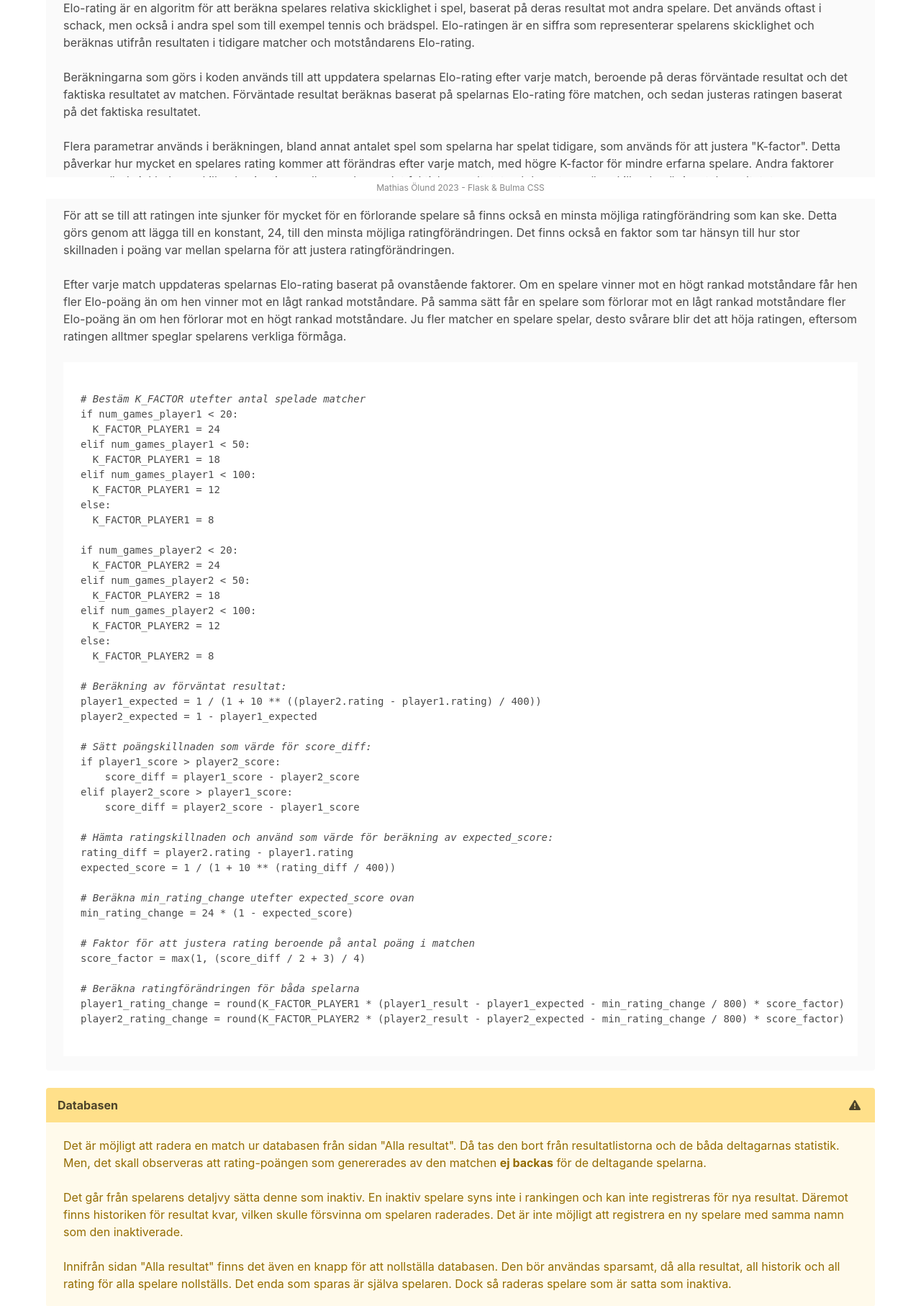
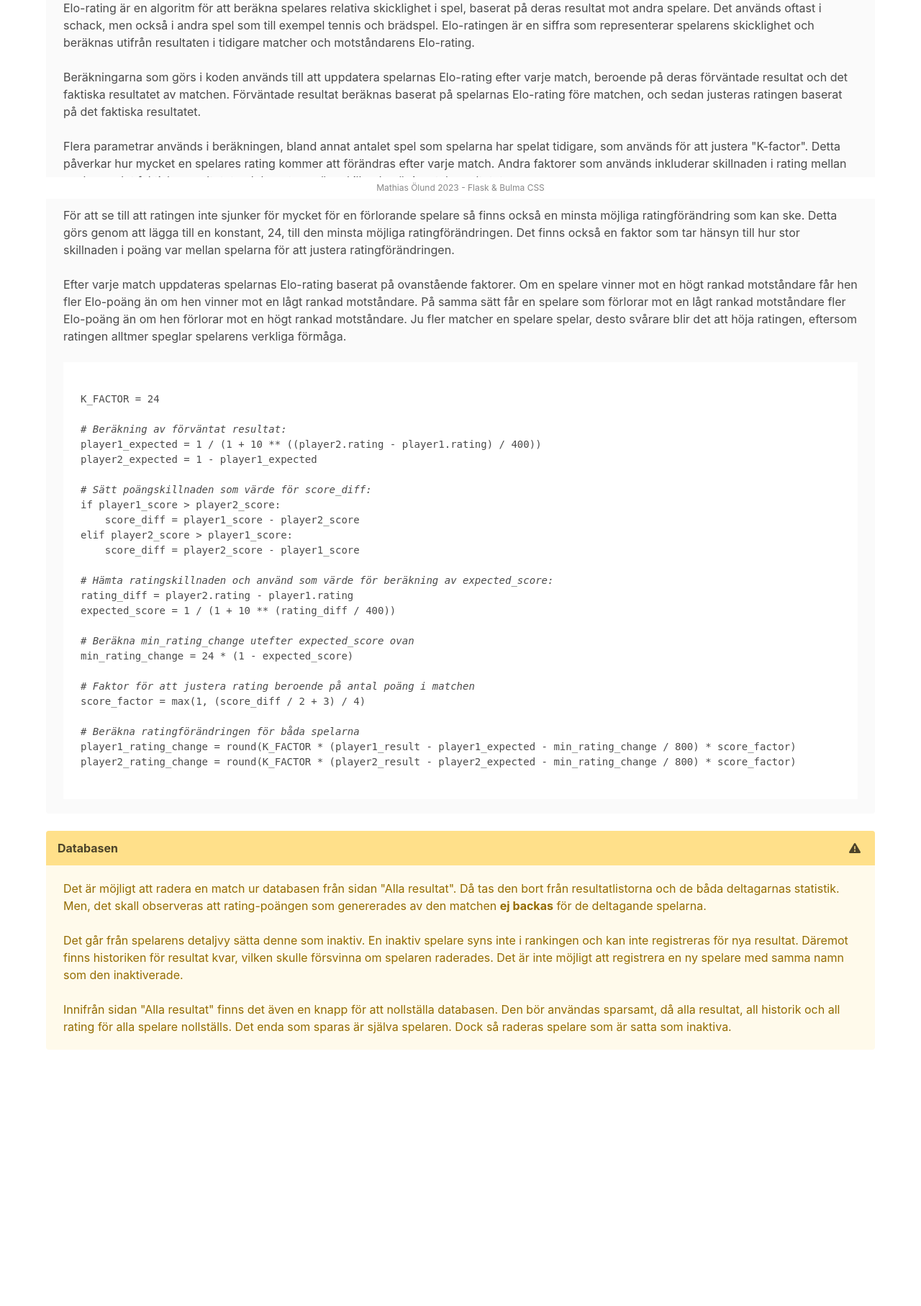
Before and after one commit to Ubiquitous-X/elo-rating, a Flask app: page /info in a window 1280 px wide. Shown: the part 524-2338 px from the top of the page at 72% size. After the commit the page ends 1982 px from the top, so only its background shows below. Run offline with Flask 3, Linux system fonts and the light colour scheme.

Commit message:
updated info

```diff
--- a/templates/info.html
+++ b/templates/info.html
@@ -23,28 +23,11 @@
       <div class="message-body">
         <p>Elo-rating är en algoritm för att beräkna spelares relativa skicklighet i spel, baserat på deras resultat mot andra spelare. Det används oftast i schack, men också i andra spel som till exempel tennis och brädspel. Elo-ratingen är en siffra som representerar spelarens skicklighet och beräknas utifrån resultaten i tidigare matcher och motståndarens Elo-rating.</p><br>
         <p>Beräkningarna som görs i koden används till att uppdatera spelarnas Elo-rating efter varje match, beroende på deras förväntade resultat och det faktiska resultatet av matchen. Förväntade resultat beräknas baserat på spelarnas Elo-rating före matchen, och sedan justeras ratingen baserat på det faktiska resultatet.</p><br>
-        <p>Flera parametrar används i beräkningen, bland annat antalet spel som spelarna har spelat tidigare, som används för att justera "K-factor". Detta påverkar hur mycket en spelares rating kommer att förändras efter varje match, med högre K-factor för mindre erfarna spelare. Andra faktorer som används inkluderar skillnaden i rating mellan spelarna, det faktiska resultatet och hur stor poängskillnaden är i matchresultatet.</p><br>
+        <p>Flera parametrar används i beräkningen, bland annat antalet spel som spelarna har spelat tidigare, som används för att justera "K-factor". Detta påverkar hur mycket en spelares rating kommer att förändras efter varje match. Andra faktorer som används inkluderar skillnaden i rating mellan spelarna, det faktiska resultatet och hur stor poängskillnaden är i matchresultatet.</p><br>
         <p>För att se till att ratingen inte sjunker för mycket för en förlorande spelare så finns också en minsta möjliga ratingförändring som kan ske. Detta görs genom att lägga till en konstant, 24, till den minsta möjliga ratingförändringen. Det finns också en faktor som tar hänsyn till hur stor skillnaden i poäng var mellan spelarna för att justera ratingförändringen.</p><br>
         <p>Efter varje match uppdateras spelarnas Elo-rating baserat på ovanstående faktorer. Om en spelare vinner mot en högt rankad motståndare får hen fler Elo-poäng än om hen vinner mot en lågt rankad motståndare. På samma sätt får en spelare som förlorar mot en lågt rankad motståndare fler Elo-poäng än om hen förlorar mot en högt rankad motståndare. Ju fler matcher en spelare spelar, desto svårare blir det att höja ratingen, eftersom ratingen alltmer speglar spelarens verkliga förmåga.</p><br>
         <pre><code>
-<em># Bestäm K_FACTOR utefter antal spelade matcher</em>
-if num_games_player1 < 20:
-  K_FACTOR_PLAYER1 = 24
-elif num_games_player1 < 50:
-  K_FACTOR_PLAYER1 = 18
-elif num_games_player1 < 100:
-  K_FACTOR_PLAYER1 = 12
-else:
-  K_FACTOR_PLAYER1 = 8
-
-if num_games_player2 < 20:
-  K_FACTOR_PLAYER2 = 24
-elif num_games_player2 < 50:
-  K_FACTOR_PLAYER2 = 18
-elif num_games_player2 < 100:
-  K_FACTOR_PLAYER2 = 12
-else:
-  K_FACTOR_PLAYER2 = 8
+K_FACTOR = 24
 
 <em># Beräkning av förväntat resultat:</em>
 player1_expected = 1 / (1 + 10 ** ((player2.rating - player1.rating) / 400))
@@ -67,8 +50,8 @@ min_rating_change = 24 * (1 - expected_score)
 score_factor = max(1, (score_diff / 2 + 3) / 4)
 
 <em># Beräkna ratingförändringen för båda spelarna</em>
-player1_rating_change = round(K_FACTOR_PLAYER1 * (player1_result - player1_expected - min_rating_change / 800) * score_factor)
-player2_rating_change = round(K_FACTOR_PLAYER2 * (player2_result - player2_expected - min_rating_change / 800) * score_factor)
+player1_rating_change = round(K_FACTOR * (player1_result - player1_expected - min_rating_change / 800) * score_factor)
+player2_rating_change = round(K_FACTOR * (player2_result - player2_expected - min_rating_change / 800) * score_factor)
         </code></pre>
       </div>
     </article>
```
Also changed, not shown: README.md.
